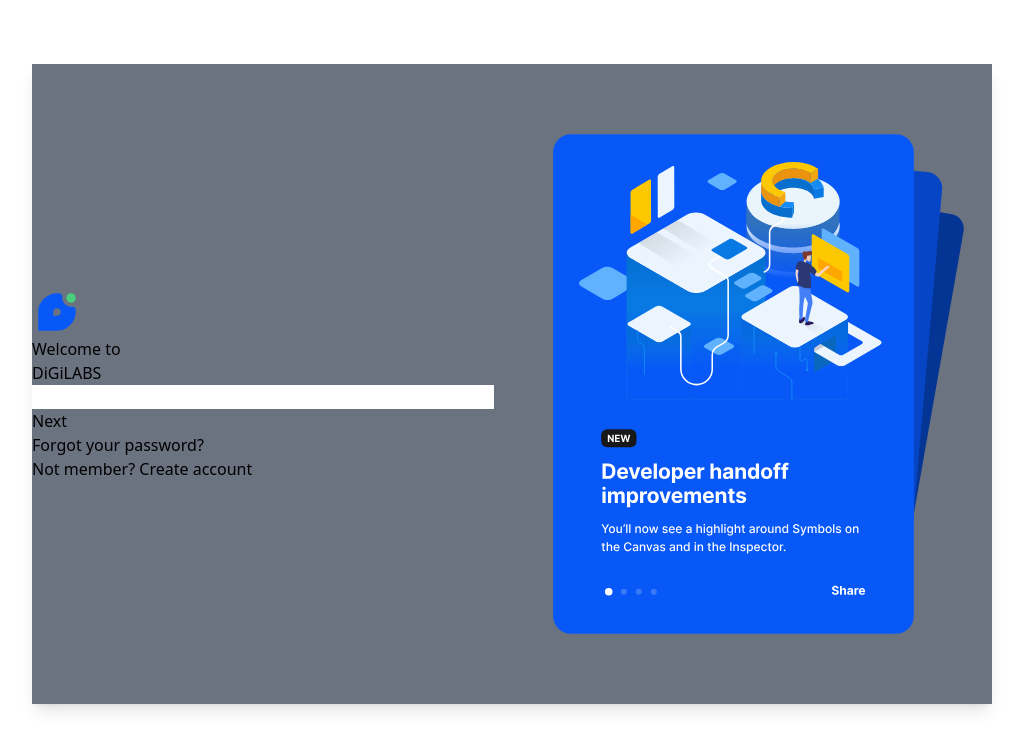
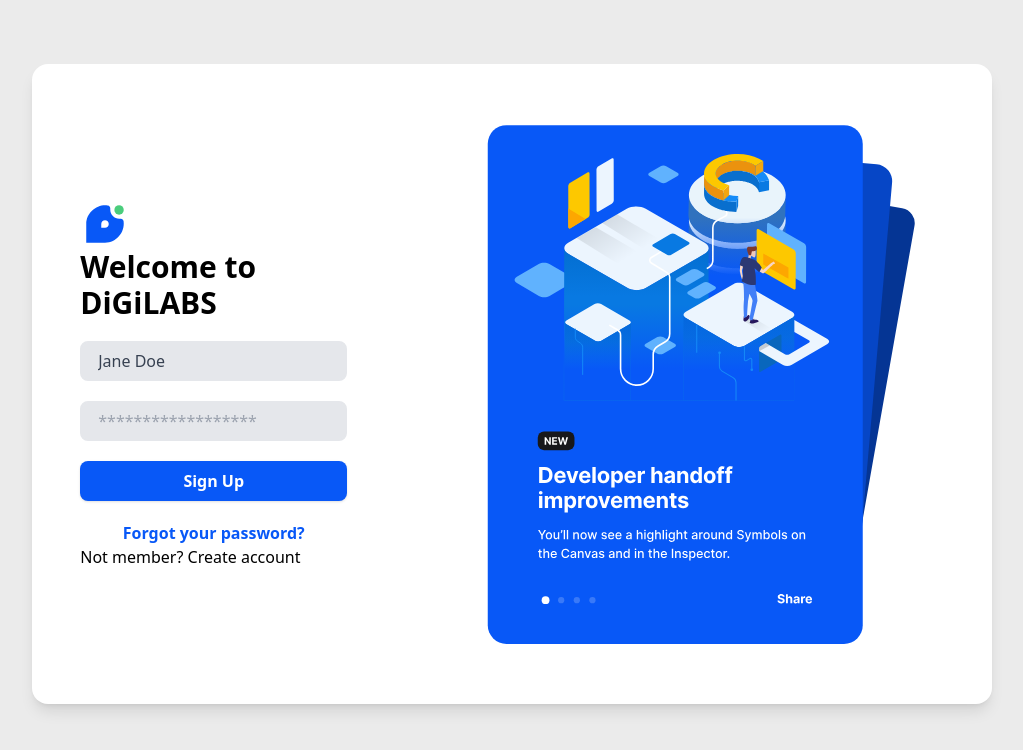
Before and after one commit to rakibul-wdp/auth-design, a Next.js app: page / in a window 1280 px wide. Shown: the top 750 px of the page, without its empty margins (128-1151 px from the left). Built offline with nearby package versions, Linux system fonts and the light colour scheme.

Commit message:
add more style to form

```diff
--- a/src/app/globals.css
+++ b/src/app/globals.css
@@ -111,6 +111,7 @@ a {
 } */
 
 body {
+  background-color: rgb(235, 235, 235);
   display: flex;
   justify-content: center;
   align-items: center;
--- a/src/app/page.js
+++ b/src/app/page.js
@@ -6,16 +6,24 @@ const inter = Inter({ subsets: ['latin'] })
 
 export default function Home() {
   return (
-    <div className='w-9/12 h-[80vh] bg-gray-500 shadow-lg flex items-center justify-around'>
+    <div className='w-9/12 h-[80vh] bg-white shadow-lg rounded-2xl flex items-center justify-around'>
       <div>
         <Image src="/logo.svg" alt="me" width="50" height="50" />
-        <h1>Welcome to <br /> DiGiLABS</h1>
+        <h1 className='text-3xl font-bold mb-5'>Welcome to <br /> DiGiLABS</h1>
         <form>
-          <input type="text" name="username" id="" />
-          <input type="password" name="password" id="" />
-          <input type="submit" value="Next" />
+          <div className="w-full mb-5">
+            <input className="bg-gray-200 appearance-none border-2 border-gray-200 rounded-lg w-full py-2 px-4 text-gray-700 leading-tight focus:outline-none focus:bg-white focus:border-purple-500" id="inline-full-name" type="text" value="Jane Doe" />
+          </div>
+          <div className="w-full mb-5">
+            <input className="bg-gray-200 appearance-none border-2 border-gray-200 rounded-lg w-full py-2 px-4 text-gray-700 leading-tight focus:outline-none focus:bg-white focus:border-purple-500" id="inline-password" type="password" placeholder="******************" />
+          </div>
+          <div className="w-full mb-5">
+            <button className="shadow bg-[#0858F7] hover:bg-[#0858F1] focus:shadow-outline focus:outline-none w-full text-white font-bold py-2 px-4 rounded-lg" type="button">
+              Sign Up
+            </button>
+          </div>
         </form>
-        <p>Forgot your password?</p>
+        <p className='text-center text-[#0858F7] font-bold'>Forgot your password?</p>
         <p>Not member? <span>Create account</span></p>
       </div>
       <div>
```
